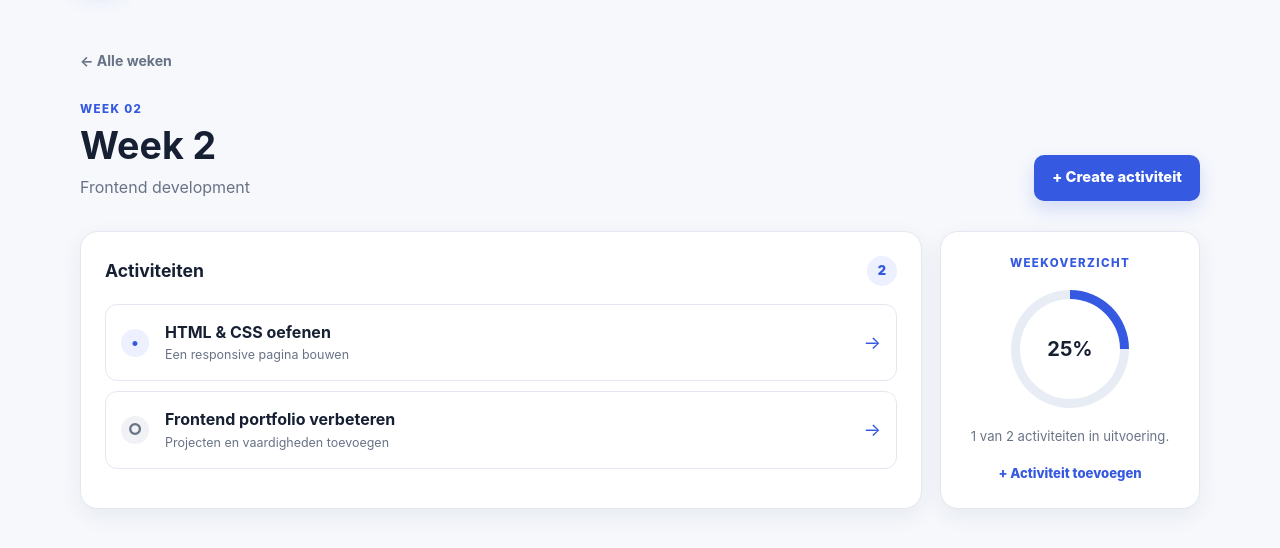
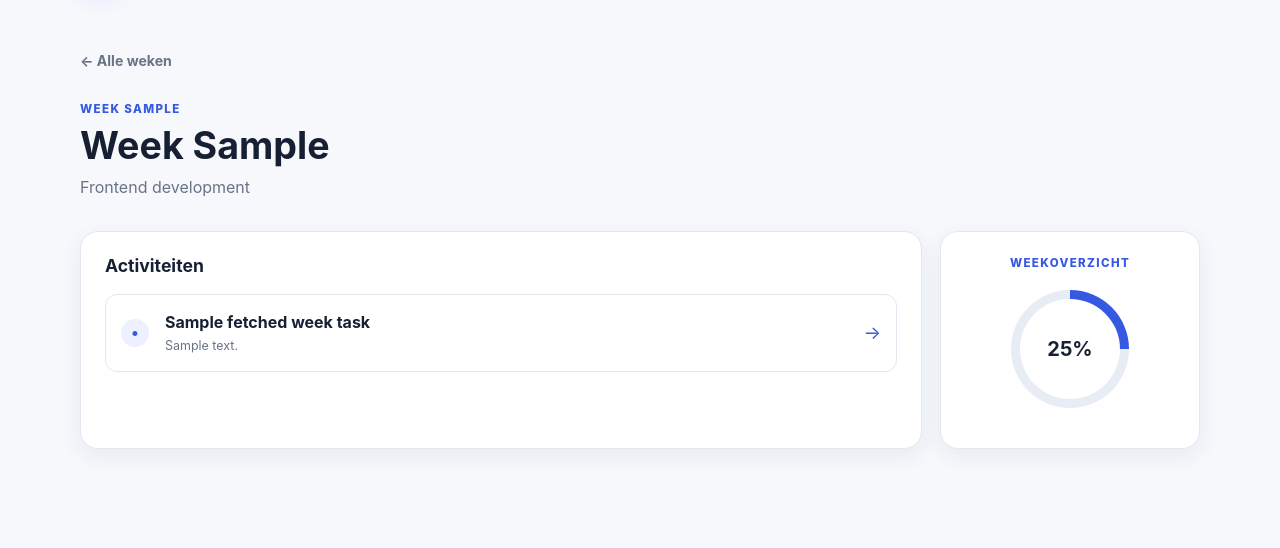
Before and after one commit to DCL-P/semester-planner-project, a Node project: template backend/views/partials/week-overview.hbs in a window 1280 px wide. Shown: the part 74-622 px from the top of the page. Run offline with Node 20 templates, Linux system fonts and the light colour scheme; the template is opened without the code that fills it: most values are stand-ins (such as "Sample title", 1, 10 or a date in 2020).

Commit message:
changed dummy data for live data in week overview

```diff
--- a/backend/views/partials/week-overview.hbs
+++ b/backend/views/partials/week-overview.hbs
@@ -6,7 +6,7 @@
     <meta name="viewport" content="width=device-width, initial-scale=1.0">
     <meta name="description" content="Week 2 - Semester Planner">
     <title>Week 2 - Semester Planner</title>
-    <link rel="stylesheet" href="../static/style.css">
+    <link rel="stylesheet" href="/static/style.css">
 </head>
 
 <body>
@@ -50,11 +50,11 @@
             <div>
 
                 <span class="eyebrow">
-                    WEEK 02
+                    WEEK {{current_week}}
                 </span>
 
                 <h2>
-                    Week 2
+                    Week {{current_week}}
                 </h2>
 
                 <p>
@@ -62,13 +62,13 @@
                 </p>
 
             </div>
-
+{{!--
             <a
                 href="../create-activity/week-2.html"
                 class="button button-primary"
             >
                 + Create activiteit
-            </a>
+            </a> --}}
 
         </div>
 
@@ -82,16 +82,16 @@
                         Activiteiten
                     </h3>
 
-                    <span class="counter">
+                    {{!-- <span class="counter">
                         2
-                    </span>
+                    </span> --}}
 
                 </div>
 
                 <div class="activity-list">
-
+                    {{#each fetchedWeekTasks}}
                                             <a
-                        href="../activities/activity-3.html"
+                            href="/activities/overview/task/{{id}}"
                             class="activity-item"
                         >
 
@@ -102,11 +102,11 @@
                             <span class="activity-info">
 
                                 <strong>
-                                HTML & CSS oefenen
+                                    {{title}}
                                 </strong>
 
                                 <small>
-                                Een responsive pagina bouwen
+                                    {{description}}
                                 </small>
 
                             </span>
@@ -116,33 +116,7 @@
                             </span>
 
                         </a>
-
-                    <a
-                        href="../activities/activity-4.html"
-                        class="activity-item"
-                    >
-
-                        <span class="activity-status pending">
-                            ○
-                        </span>
-
-                        <span class="activity-info">
-
-                            <strong>
-                                Frontend portfolio verbeteren
-                            </strong>
-
-                            <small>
-                                Projecten en vaardigheden toevoegen
-                            </small>
-
-                        </span>
-
-                        <span class="activity-arrow">
-                            →
-                        </span>
-
-                    </a>
+                    {{/each}}
 
                 </div>
 
@@ -162,7 +136,7 @@
 
                 </div>
 
-                <p>
+                {{!-- <p>
                     1 van 2 activiteiten in uitvoering.
                 </p>
 
@@ -171,7 +145,7 @@
                     class="text-link"
                 >
                     + Activiteit toevoegen
-                </a>
+                </a> --}}
 
             </aside>
 
```
Lines whose indentation alone changed are shown as unchanged.
